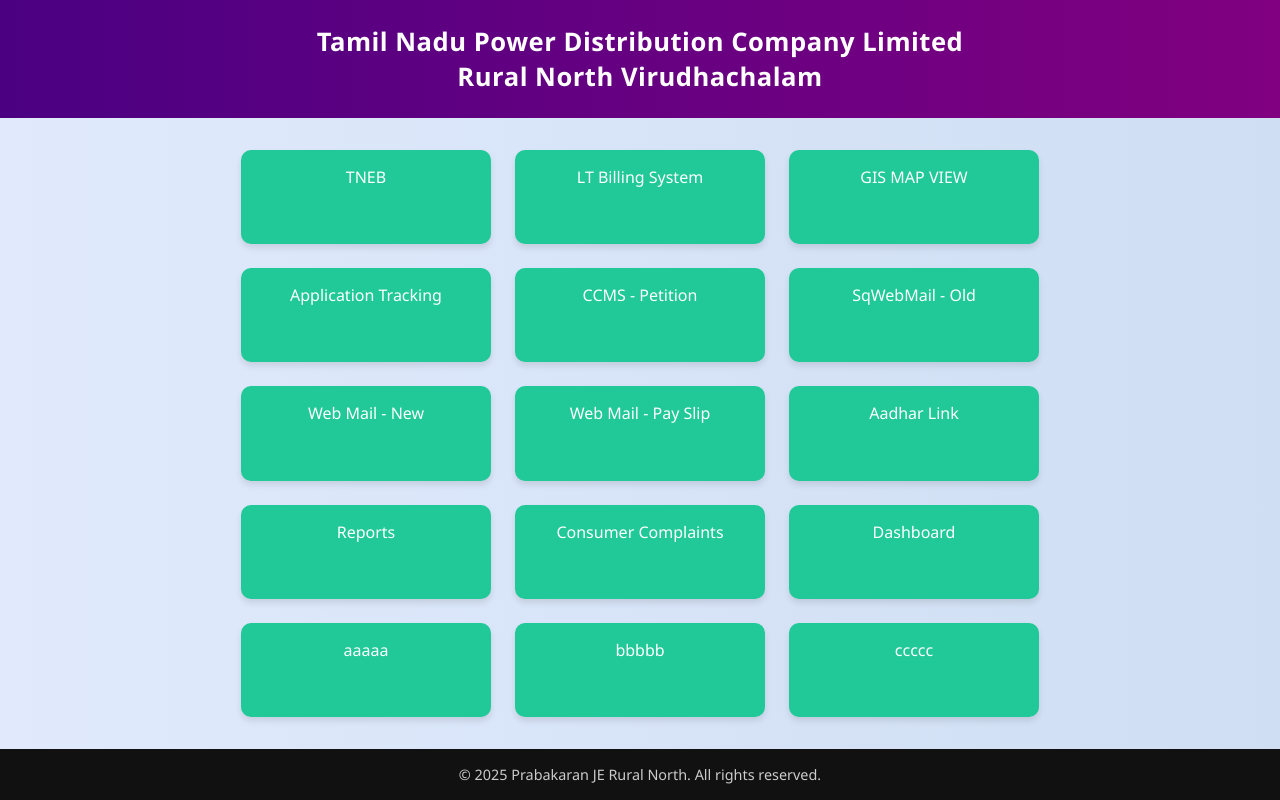
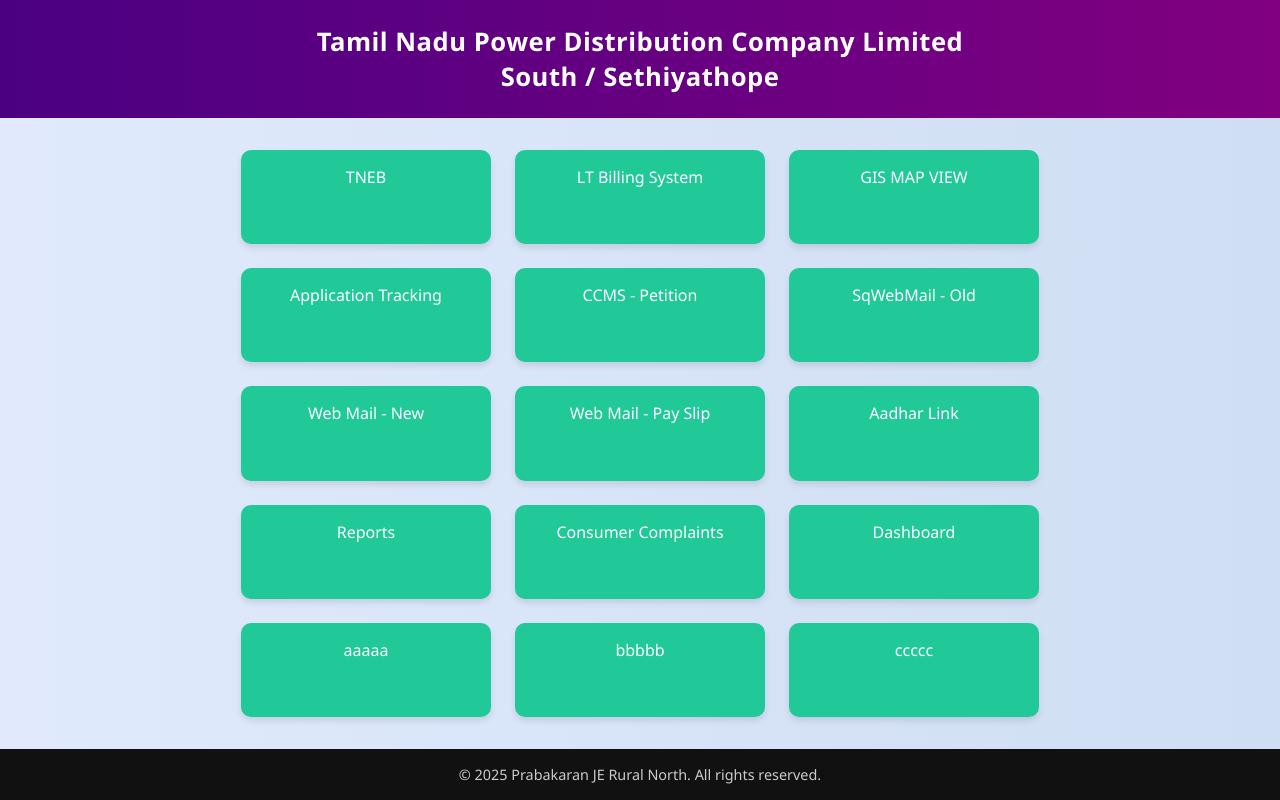
Before and after one commit to Prabakaran-JE/TNEBsites, a plain HTML site: page index.html in a window 1280 px wide. Drawn offline with Linux system fonts and the light colour scheme.

Commit message:
Update index.html

```diff
--- a/index.html
+++ b/index.html
@@ -61,7 +61,7 @@
 <body>
 <header>
 Tamil Nadu Power Distribution Company Limited<br />
-Rural North Virudhachalam
+South / Sethiyathope
 </header>
 <main>
 <a href="https://www.tangedco.org/en/tangedco/" class="button">TNEB</a>
@@ -86,4 +86,5 @@
 </footer>
 
 </body>
+
 </html>
```
